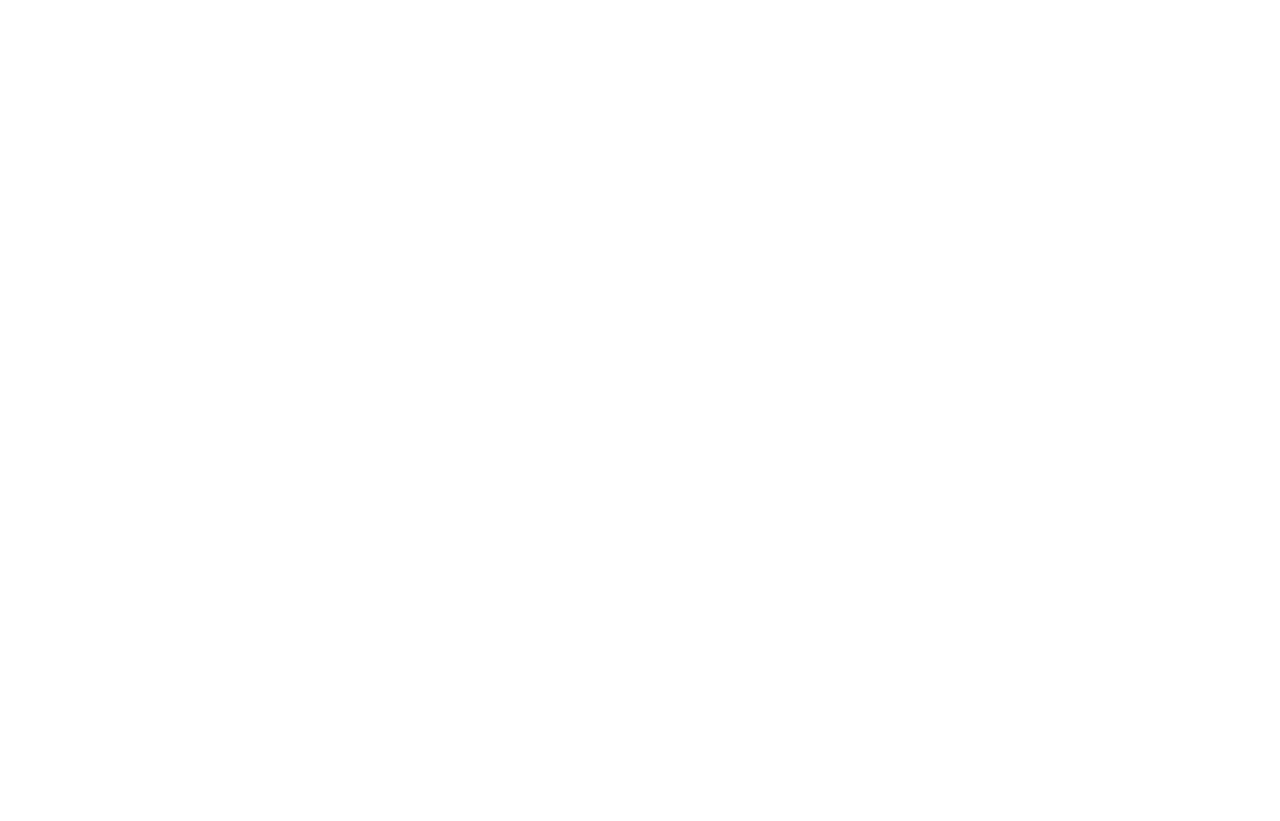
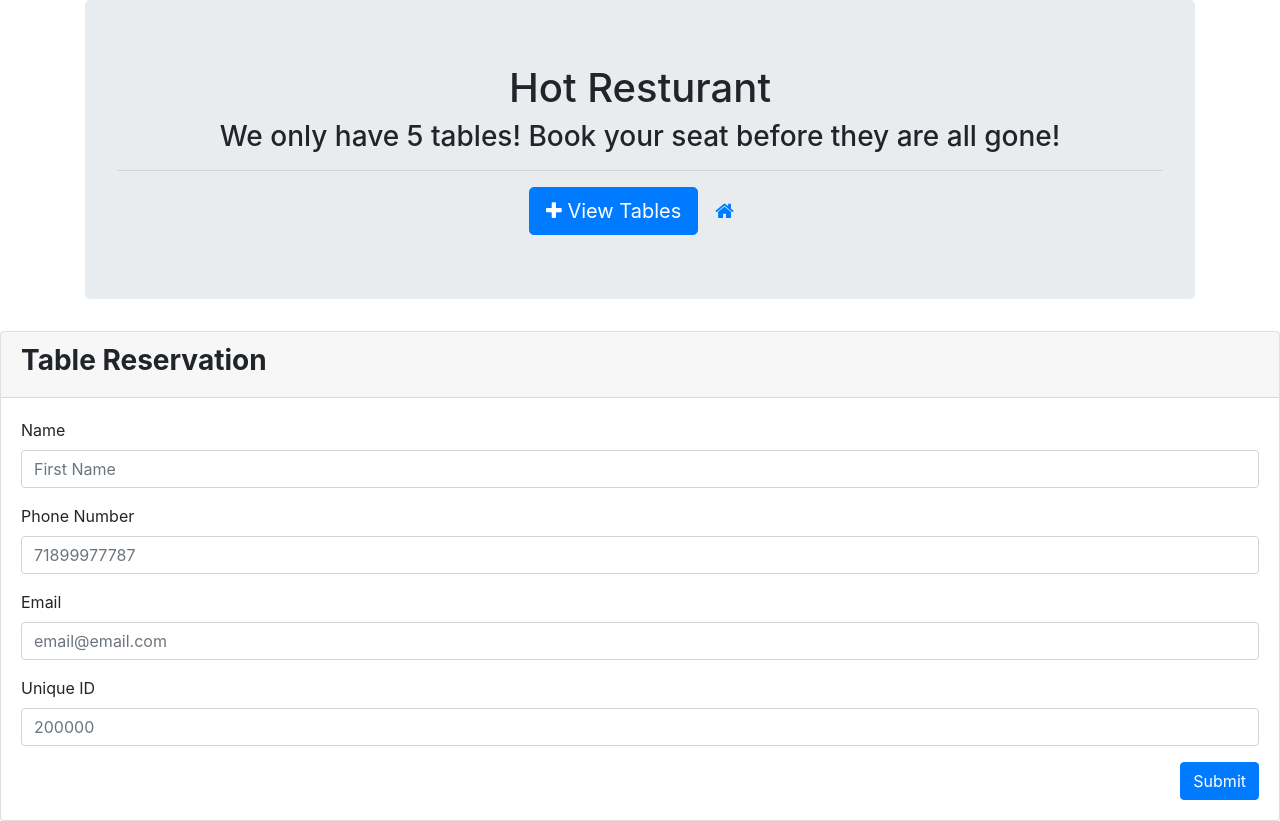
Before and after one commit to GregoryDesmarais/HotRestaurant, a website: page reserve.html in a window 1280 px wide. Before the commit the page ends 800 px from the top, so only its background shows below. Drawn offline with nearby package versions, Linux system fonts and the light colour scheme.

Commit message:
Removed alerts from server.js. Updated index.html.  Updated reserver.html

```diff
--- a/reserve.html
+++ b/reserve.html
@@ -0,0 +1,55 @@
+<!DOCTYPE html>
+<html lang="en">
+
+<head>
+    <link rel="stylesheet" href="https://maxcdn.bootstrapcdn.com/bootstrap/4.0.0/css/bootstrap.min.css">
+    <link rel="stylesheet" href="https://stackpath.bootstrapcdn.com/font-awesome/4.7.0/css/font-awesome.min.css">
+    <script src="https://code.jquery.com/jquery.js"></script>
+    <script src="https://maxcdn.bootstrapcdn.com/bootstrap/4.0.0/js/bootstrap.min.js"></script>
+
+</head>
+<body>
+    <div class="container text-center">
+        <div class="jumbotron">
+            <div class="welcome">
+                <h1>Hot Resturant</h1>
+                <h3>We only have 5 tables! Book your seat before they are all gone!</h3>
+                <hr>
+                <a href="tables" class="btn btn-primary btn-lg"><span class="fa fa-plus"></span> View Tables</button>
+                <a href="/" class="btn btn-lg"><span class="fa fa-home"></span></button></a>
+            </div>
+        </div>
+    </div>
+    <div class="card">
+        <div class="card-header">
+            <h3><strong>Table Reservation</strong></h3>
+        </div>
+        <div class='card-body'>
+            <form action="" method="POST">
+                <div class="form-group">
+                    <label for="employee-name-input"> Name</label>
+                    <input class="form-control" id="name-input" placeholder="First Name" type="text" name="name">
+                </div>
+                <div class="form-group">
+                    <label for="role-input">Phone Number</label>
+                    <input class="form-control" id="number-input" placeholder="71899977787" type="text" name="phone">
+                </div>
+                <div class="form-group">
+                    <label for="start-input">Email</label>
+                    <input class="form-control" id="email-input" placeholder="email@email.com" type="text" name="email">
+                </div>
+                <div class="form-group">
+                    <label for="rate-input">Unique ID</label>
+                    <input class="form-control" id="id-input" placeholder="200000" type="text" name="id">
+                </div>
+                <button class="btn btn-primary float-right" id="submit-btn">Submit</button>
+            </form>
+
+        </div>
+    </div>
+
+</body>
+
+</html>
+
+<script src="hotel.js"></script>
```
Also changed, not shown: index.html (+2 -2 lines), server.js (+6 -2 lines).
